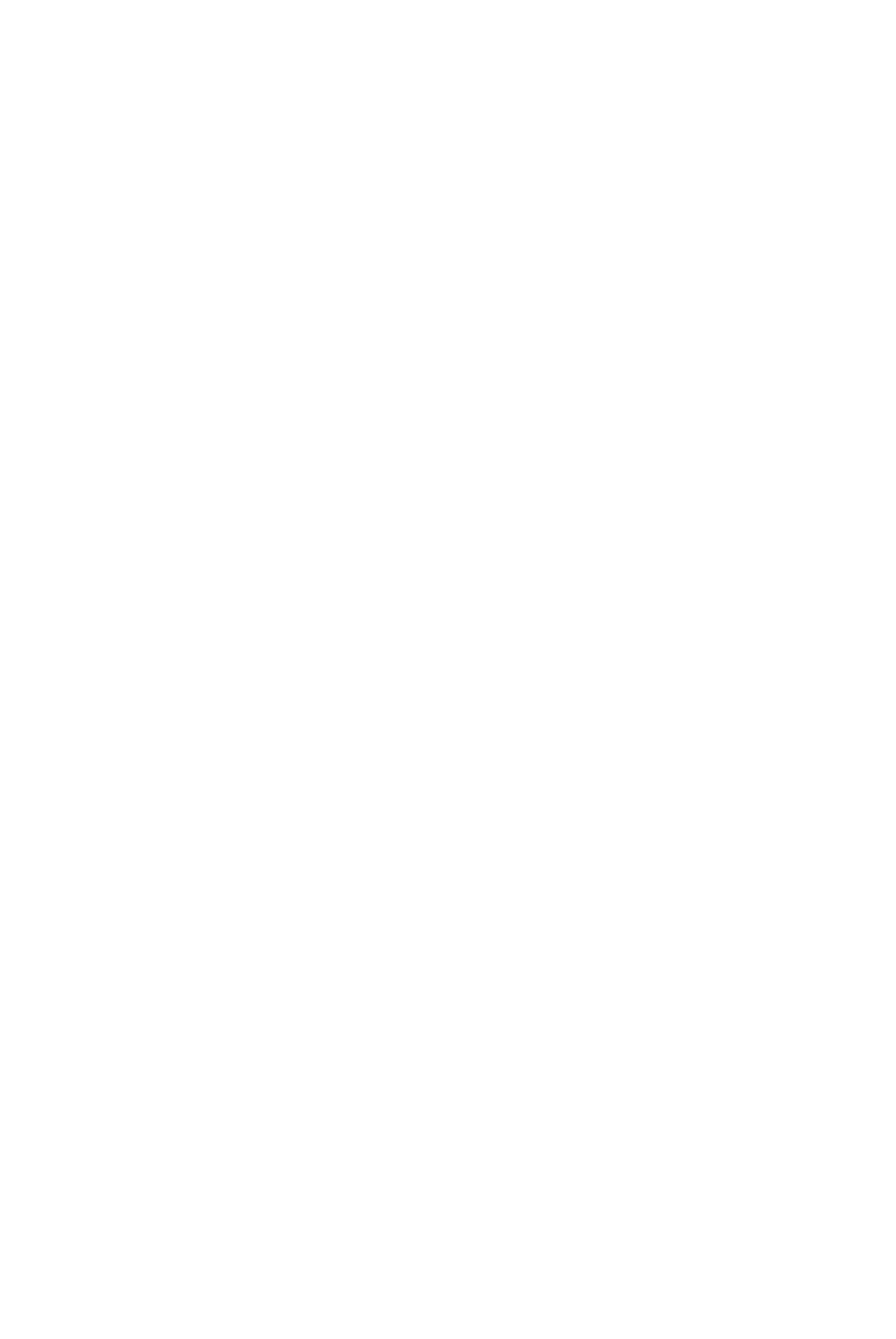
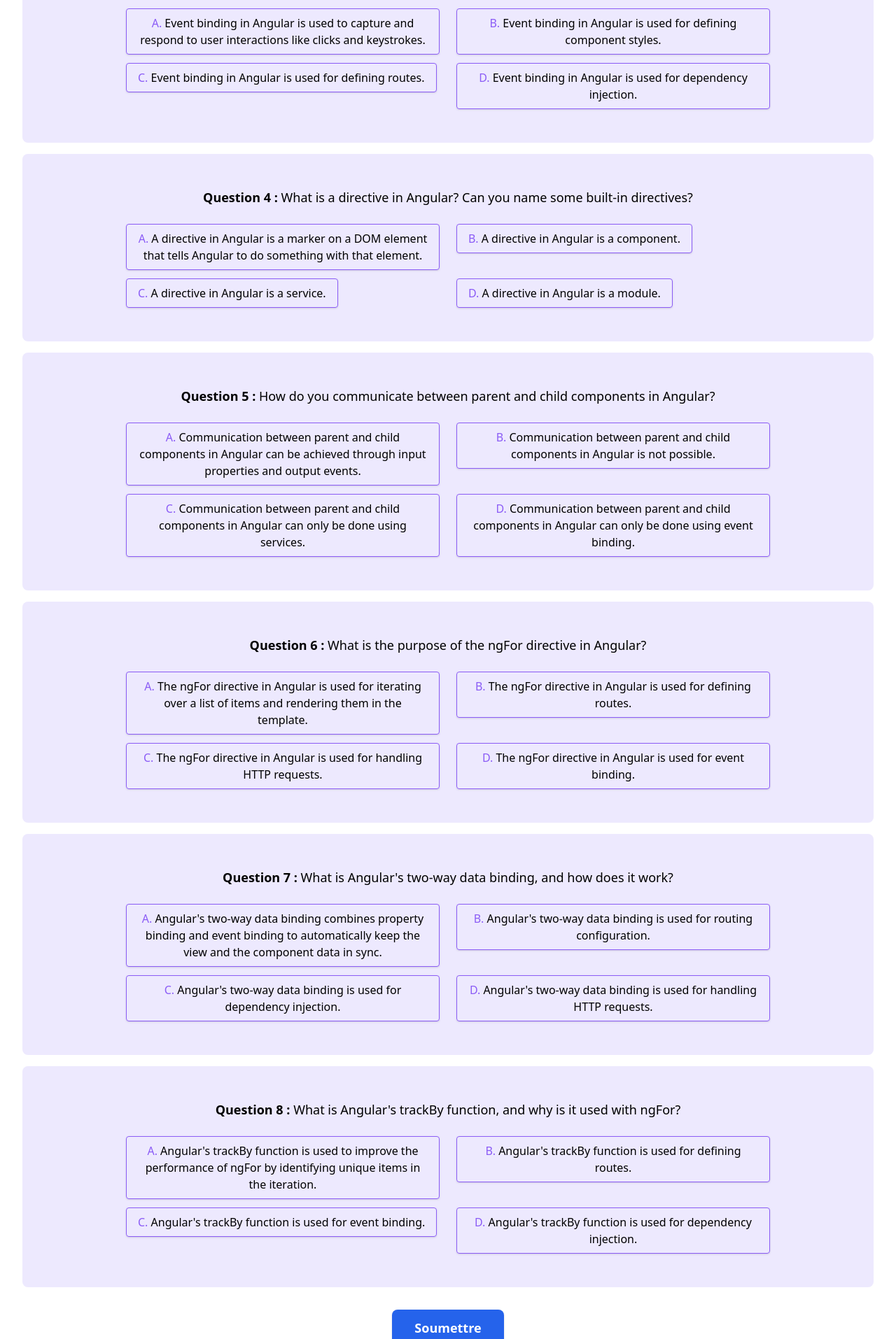
Before and after one commit to MicleaChristian/TP-Angular-Amiard-Miclea, an Angular app: page /quiz/1/1 in a window 1280 px wide. Shown: the part 880-2794 px from the top of the page at 70% size. Before the commit the page ends 800 px from the top, so only its background shows below. Built offline with nearby package versions, Linux system fonts and the light colour scheme; data requests are answered from the project's data file.

Commit message:
added inpunt for name passing

```diff
--- a/src/app/home/home.component.html
+++ b/src/app/home/home.component.html
@@ -13,7 +13,5 @@
     </form>
     <button class="home_quiz-btn btn--outline" (click)="startQuiz()" [disabled]="isPlayerNameFill">Démarrer</button>
   </div>
-
-  <!-- Using @Input() to pass playerName to CategoryComponent -->
   <app-category *ngIf="showCategories" [playerName]="playerName"></app-category>
 </section>
--- a/src/app/home/home.component.ts
+++ b/src/app/home/home.component.ts
@@ -16,7 +16,6 @@ export class HomeComponent implements OnInit {
   constructor(private router: Router, private authService: AuthService) { }
 
   ngOnInit(): void {
-    //Nous verrons plus tard comment gérer cela avec des observables
     this.authService.isUserConnected();
     this.playerName = this.authService.user?.username || '';
   }
@@ -26,12 +25,10 @@ export class HomeComponent implements OnInit {
   }
 
   startQuiz() {
-    // Show category component using @Input() instead of routing
     this.showCategories = true;
   }
 
   navigateToQuiz() {
-    // Alternative: navigate using route (for backward compatibility)
     this.router.navigate(['/category', this.playerName]);
   }
 
--- a/src/app/quiz/question/question.component.ts
+++ b/src/app/quiz/question/question.component.ts
@@ -9,19 +9,20 @@ import { ActivatedRoute } from '@angular/router';
   standalone: false
 })
 export class QuestionComponent implements OnInit {
-  quizContent: any[] = this.quizService.quizContent;
   categoryId: number = 0;
 
   constructor(private quizService: QuizService, private route: ActivatedRoute) { }
 
   ngOnInit(): void {
     this.route.params.subscribe(params => {
-      this.categoryId = params['categoryId'];
+      this.categoryId = +params['categoryId'] || 0;
+      this.quizService.quizContent = [];
+      this.quizService.getQuizContent();
     });
-    console.log(this.categoryId);
-    this.quizService.getQuizContent();
-    console.log(this.quizContent);
-    this.quizContent = this.quizContent.filter(q => q.categoryId === this.categoryId);
+  }
+
+  get quizContent(): any[] {
+    return this.quizService.quizContent.filter(q => q.categoryId === this.categoryId);
   }
 
   addAnswer(answer: string, questionId: number) {
--- a/src/app/quiz/quiz.component.html
+++ b/src/app/quiz/quiz.component.html
@@ -7,4 +7,7 @@
     <section class="quiz_category">
     <app-question></app-question>
   </section>
+  <section class="quiz_submit" *ngIf="!isQuizFinished">
+    <button class="btn btn--submit" (click)="submitQuiz()">Soumettre</button>
+  </section>
 </section>
--- a/src/app/quiz/quiz.component.scss
+++ b/src/app/quiz/quiz.component.scss
@@ -18,4 +18,12 @@
   &_validation {
     @apply flex justify-center;
   }
+
+  &_submit {
+    @apply flex justify-center my-8;
+
+    button {
+      @apply px-8 py-3 bg-blue-600 text-white rounded-lg font-semibold text-lg hover:bg-blue-700 transition-colors;
+    }
+  }
 }
--- a/src/app/quiz/quiz.component.ts
+++ b/src/app/quiz/quiz.component.ts
@@ -9,7 +9,6 @@ import { QuizService } from "../shared/services/quiz.service";
   standalone: false
 })
 export class QuizComponent implements OnInit {
-  isQuizFinished = this.quizService.isQuizFinished;
   playerName = '';
 
   constructor(
@@ -18,6 +17,10 @@ export class QuizComponent implements OnInit {
     private route: ActivatedRoute
   ) { }
 
+  get isQuizFinished(): boolean {
+    return this.quizService.isQuizFinished;
+  }
+
   ngOnInit(): void {
     this.route.params.subscribe(params => {
       this.quizService.playerName = params['playerName'];
@@ -25,6 +28,11 @@ export class QuizComponent implements OnInit {
     });
   }
 
+  submitQuiz() {
+    this.quizService.checkAnswers();
+    this.goToResultPage();
+  }
+
   goToResultPage() {
     this.router.navigate(['/result']);
   }
--- a/src/app/shared/services/quiz.service.ts
+++ b/src/app/shared/services/quiz.service.ts
@@ -52,12 +52,14 @@ export class QuizService {
   }
 
     getQuizContent() {
+    this.quizContent = [];
     this.http.get('http://localhost:3000/questions').subscribe((questions: any) => {
       for (const question of questions) {
         this.http.get(`http://localhost:3000/answers?questionId=${question.id}`).subscribe((answers: any) => {
           this.quizContent.push({
               id: question.id,
               question: question.questionLabel,
+              categoryId: question.categoryId,
               answers
           });
         });
```
